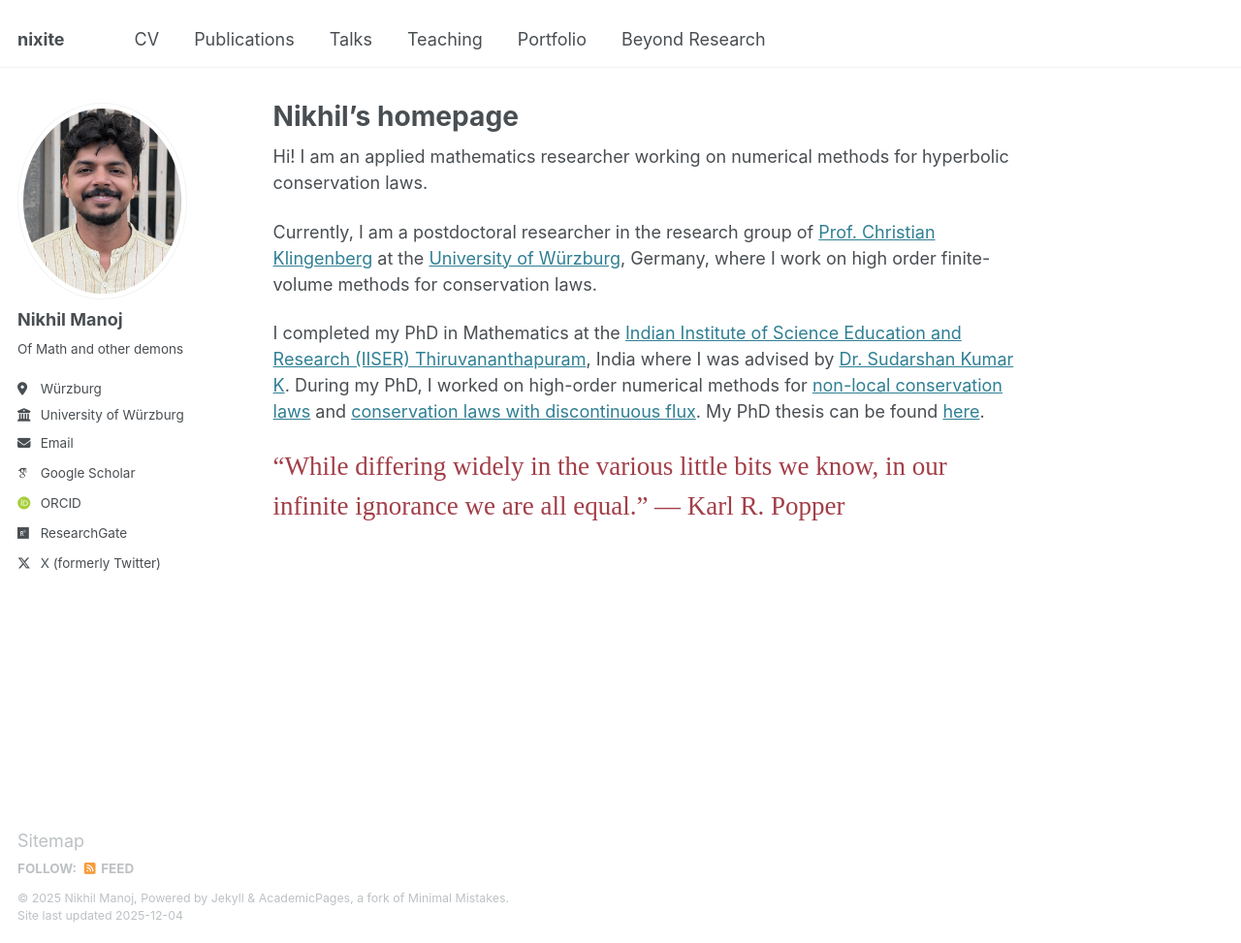
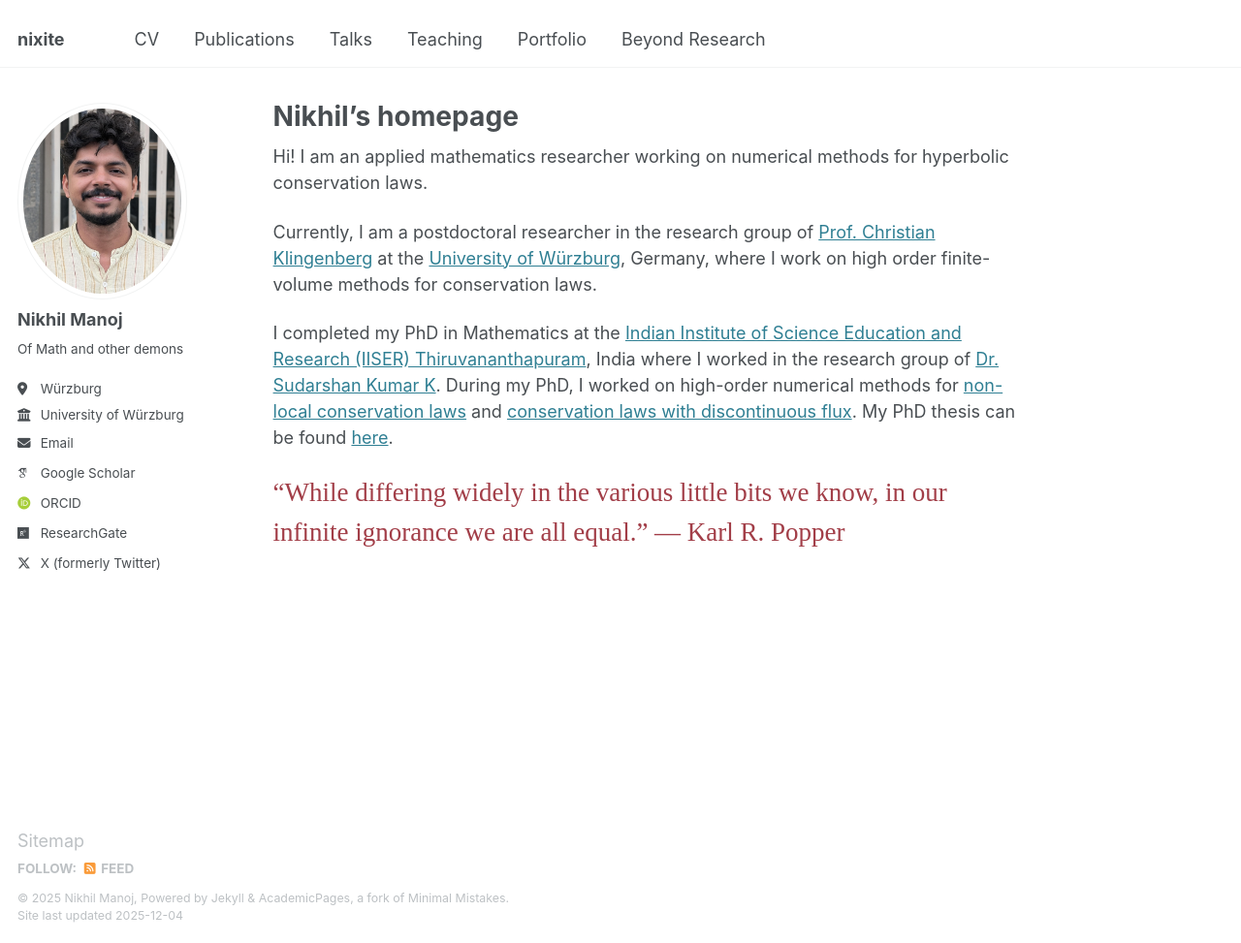
Before and after one commit to nikhil0597/nikhil0597.github.io, a Jekyll site: the page built from _pages/about.md, in a window 1280 px wide and 973 px high. Shown: the whole window at 97% size. Built offline with Jekyll 4.4.1, drawn with Linux system fonts in a browser that asks for light colours; some web fonts are replaced.

Commit message:
Update about.md

```diff
--- a/_pages/about.md
+++ b/_pages/about.md
@@ -12,7 +12,7 @@ Hi! I am an applied mathematics researcher working on numerical methods for hype
 
 Currently, I am a postdoctoral researcher in the research group of [Prof. Christian Klingenberg](https://ifm.mathematik.uni-wuerzburg.de/~klingen/index.html) at the [University of Würzburg](https://www.uni-wuerzburg.de/en/university/), Germany, where I work on high order finite-volume methods for conservation laws.
 
-I completed my PhD in Mathematics at the [Indian Institute of Science Education and Research (IISER) Thiruvananthapuram](https://www.iisertvm.ac.in/), India where I was advised by [Dr. Sudarshan Kumar K](https://www.iisertvm.ac.in/faculty/sudarshan). During my PhD, I worked on high-order numerical methods for [non-local conservation laws](https://www.esaim-m2an.org/articles/m2an/abs/2023/06/m2an230129/m2an230129.html) and [conservation laws with discontinuous flux](https://arxiv.org/abs/2501.04620). My PhD thesis can be found [here](files/thesis final_Nikhil Manoj.pdf).
+I completed my PhD in Mathematics at the [Indian Institute of Science Education and Research (IISER) Thiruvananthapuram](https://www.iisertvm.ac.in/), India where I worked in the research group of [Dr. Sudarshan Kumar K](https://www.iisertvm.ac.in/faculty/sudarshan). During my PhD, I worked on high-order numerical methods for [non-local conservation laws](https://www.esaim-m2an.org/articles/m2an/abs/2023/06/m2an230129/m2an230129.html) and [conservation laws with discontinuous flux](https://arxiv.org/abs/2501.04620). My PhD thesis can be found [here](files/thesis final_Nikhil Manoj.pdf).
 
 
 
```
